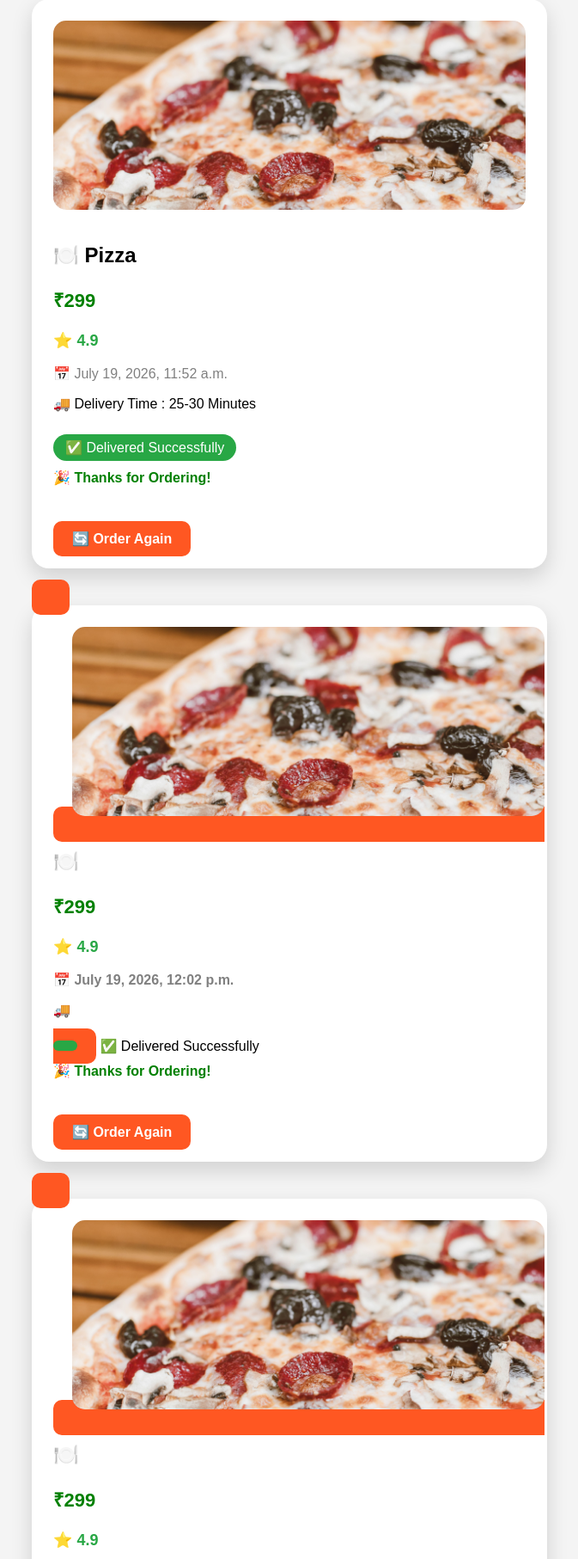
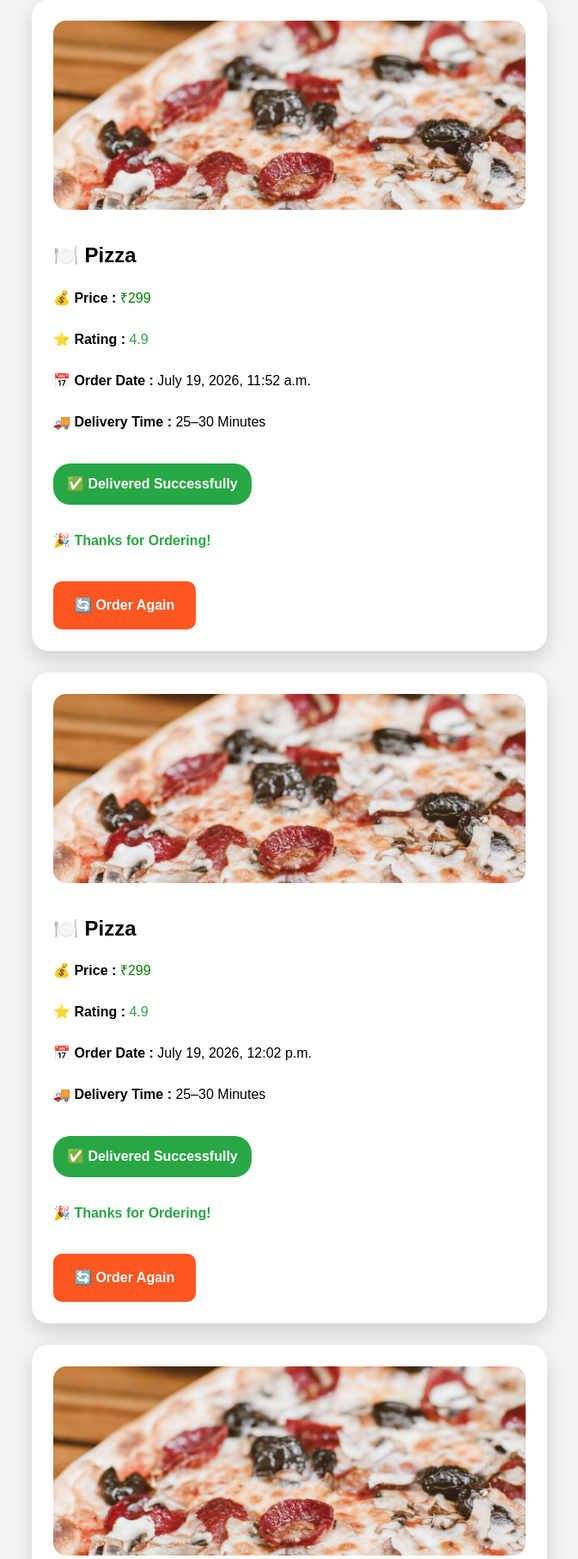
Before and after one commit to piyushtripathi2303-iii/fooddelivery, a Django app: template accounts/templates/accounts/orders.html in a window 1280 px wide. Shown: the part 133-1946 px from the top of the page at 86% size, without its empty margins (303-976 px from the left). Run offline with Django 5.2, Linux system fonts and the light colour scheme; the template is opened without the code that fills it: values that come from a table or form of the project are taken from there, others are empty; data comes from the database, SQL or seed files in the repository.

Commit message:
Update orders.html

```diff
--- a/accounts/templates/accounts/orders.html
+++ b/accounts/templates/accounts/orders.html
@@ -97,44 +97,46 @@ margin-bottom:15px;">
 
 <h2>🍽️ {{ order.food.name }}</h2>
 
-<p class="price">₹{{ order.food.price }}</p>
-<p style="
-color:#28a745;
-font-weight:bold;
-font-size:18px;
-">
+<div style="margin-top:15px; line-height:2;">
 
-⭐ {{ order.food.rating }}
+<p><b>💰 Price :</b> <span style="color:green;">₹{{ order.food.price }}</span></p>
 
+<p><b>⭐ Rating :</b>
+<span style="color:#28a745;">{{ order.food.rating }}</span>
 </p>
 
-<p class="date">📅 {{ order.order_date }}</p>
+<p><b>📅 Order Date :</b> {{ order.order_date }}</p>
 
-<p>🚚 Delivery Time : 25-30 Minutes</p>
+<p><b>🚚 Delivery Time :</b> 25–30 Minutes</p>
 
-<span class="status">
+<p style="
+display:inline-block;
+background:#28a745;
+color:white;
+padding:8px 16px;
+border-radius:20px;
+font-weight:bold;">
+✅ Delivered Successfully
+</p>
 
-
-</a>
-✅ Delivered Successfully
-</span>
-
-<p style="margin-top:10px;color:green;font-weight:bold;">
+<p style="color:#28a745;font-weight:bold;margin-top:10px;">
 🎉 Thanks for Ordering!
 </p>
-<br><br>
 
 <a href="/add-to-cart/{{ order.food.id }}"
 style="
+display:inline-block;
+margin-top:15px;
 background:#ff5722;
 color:white;
-padding:12px 22px;
+padding:12px 25px;
 border-radius:10px;
 text-decoration:none;
-font-weight:bold;
-">
+font-weight:bold;">
+🔄 Order Again
+</a>
 
-🔄 Order Again
+</div>
 </div>
 
 {% endfor %}
```
